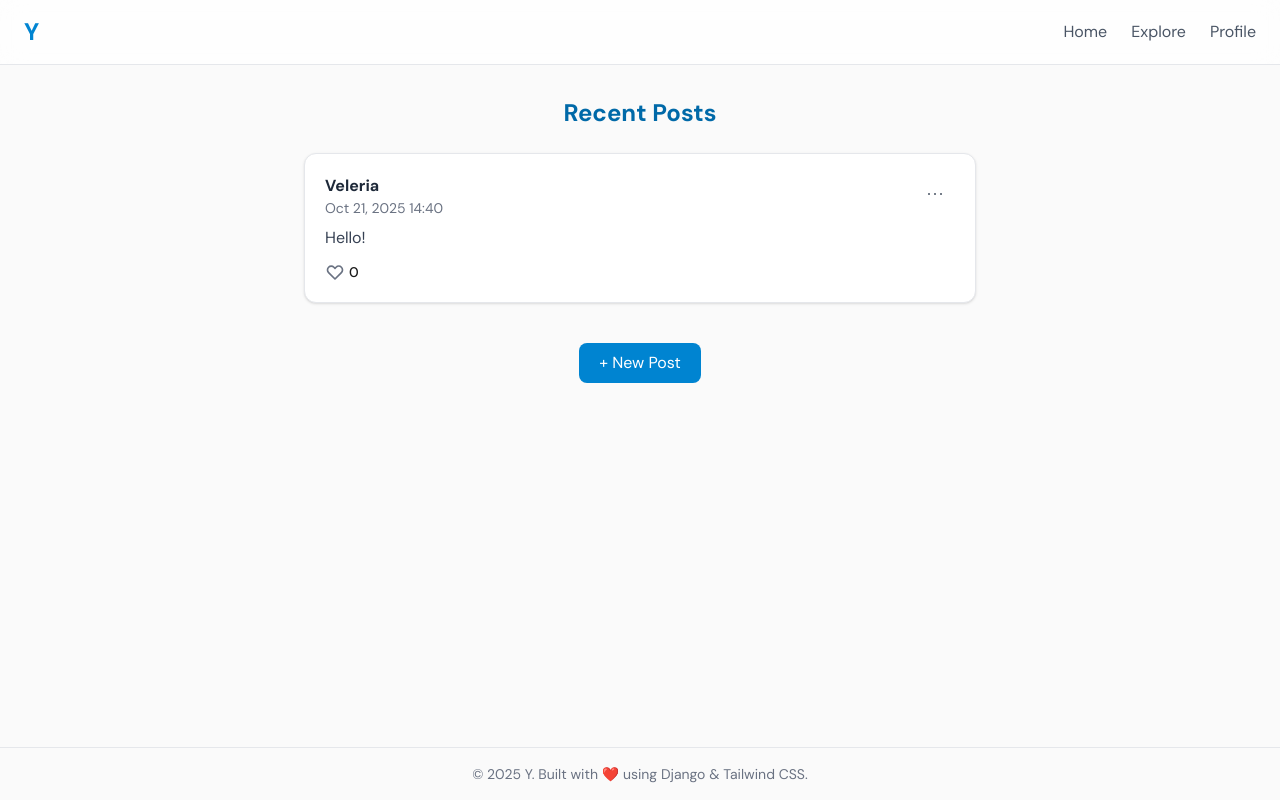
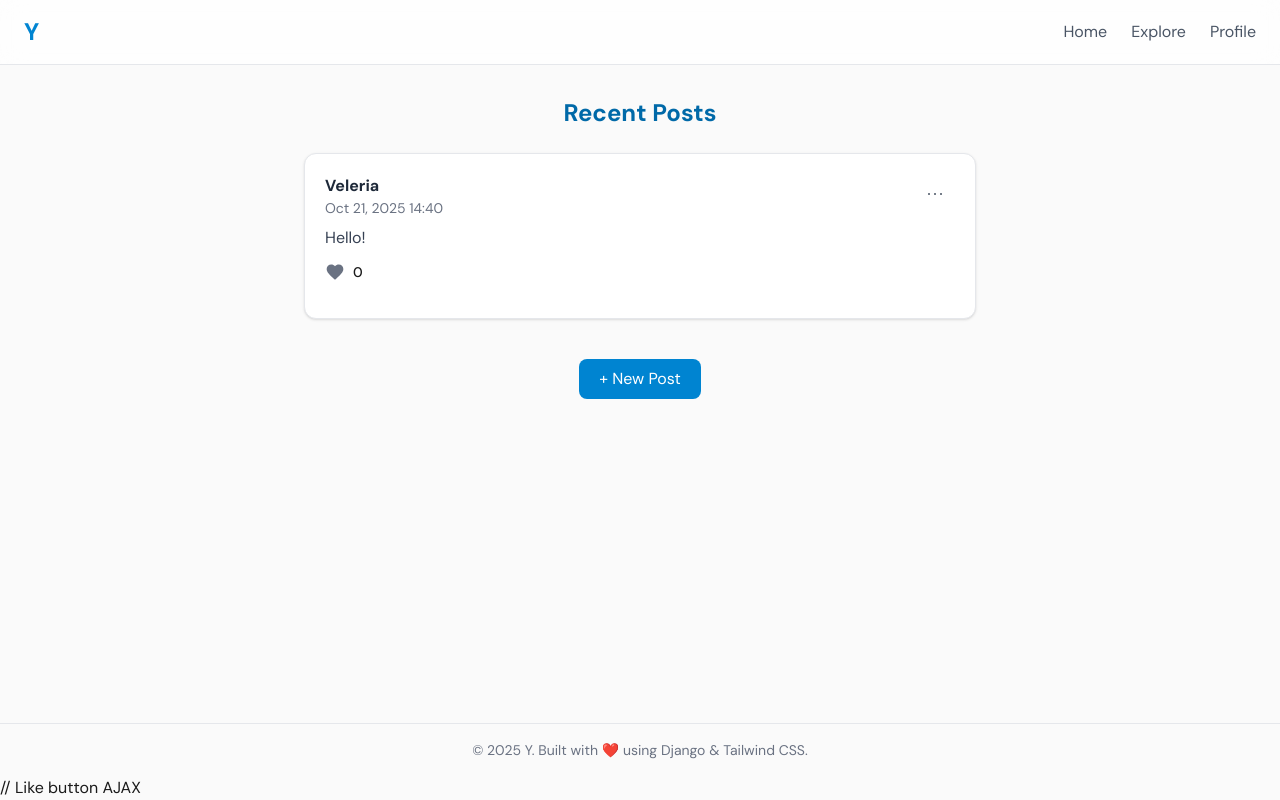
Before and after one commit to arkia09/Y-The-Social-App, a Django app: page /posts/ in a window 1280 px wide. Run offline with Django 5.2, Linux system fonts and the light colour scheme; data comes from the database, SQL or seed files in the repository; both versions use the stored data as it was after the commit; data that the repository does not hold is empty; some libraries are stand-ins or nearby versions.

Commit message:
likes feature

```diff
--- a/core/models.py
+++ b/core/models.py
@@ -9,5 +9,10 @@
     updated_at = models.DateTimeField(auto_now_add=True)
     likes = models.ManyToManyField(User, related_name="liked_post", blank=True)
 
+#Keeping track of number of likes
+
+    def number_of_likes(self):
+        return self.likes.count()
+
     def __str__(self):
         return f'{self.user.username} - {self.text[:10]}'
--- a/core/templates/post_list.html
+++ b/core/templates/post_list.html
@@ -3,30 +3,39 @@
 
 {% block content %}
 <div class="max-w-2xl mx-auto">
-  <h2 class="text-2xl font-semibold text-sky-700 mb-6 text-center">Recent Posts</h2>
+
+  <h2 class="text-2xl font-semibold text-sky-700 mb-6 text-center">
+    Recent Posts
+  </h2>
 
   {% if posts %}
   <div class="space-y-6">
     {% for post in posts %}
     <div class="bg-white rounded-xl shadow-sm border border-gray-200 hover:shadow-md transition p-5">
+
+      <!-- Post Header -->
       <div class="flex items-start justify-between relative mb-2">
         <div>
           <h3 class="font-semibold text-gray-800">{{ post.user.username }}</h3>
           <p class="text-sm text-gray-500">{{ post.created_at|date:"M d, Y H:i" }}</p>
         </div>
 
+        <!-- Dropdown Menu -->
         <div class="relative inline-block text-left">
-              <button id="menu-button-{{ post.id }}" onclick="toggleDropdown({{ post.id }})"
-                class="p-2 rounded-full hover:bg-gray-100 focus:outline-none">
-                <svg xmlns="http://www.w3.org/2000/svg" class="w-6 h-6 text-gray-600" fill="none" viewBox="0 0 24 24"
-                  stroke="currentColor">
-                  <path stroke-linecap="round" stroke-linejoin="round" stroke-width="2"
-                    d="M6 12h.01M12 12h.01M18 12h.01" />
+          <button
+            id="menu-button-{{ post.id }}"
+            onclick="toggleDropdown({{ post.id }})"
+            class="p-2 rounded-full hover:bg-gray-100 focus:outline-none"
+          >
+            <svg xmlns="http://www.w3.org/2000/svg" class="w-6 h-6 text-gray-600" fill="none" viewBox="0 0 24 24" stroke="currentColor">
+              <path stroke-linecap="round" stroke-linejoin="round" stroke-width="2" d="M6 12h.01M12 12h.01M18 12h.01"/>
             </svg>
           </button>
 
-              <div id="dropdown-menu-{{ post.id }}"
-                class="hidden absolute right-0 mt-2 w-40 bg-white border border-gray-200 rounded-lg shadow-lg py-2 z-20">
+          <div
+            id="dropdown-menu-{{ post.id }}"
+            class="hidden absolute right-0 mt-2 w-40 bg-white border border-gray-200 rounded-lg shadow-lg py-2 z-20"
+          >
             <a href="{% url 'post_edit' post.id %}" class="block px-4 py-2 text-sm text-gray-700 hover:bg-gray-100">Edit</a>
             <a href="{% url 'post_delete' post.id %}" class="block px-4 py-2 text-sm text-red-700 hover:bg-gray-100">Delete</a>
             <a href="#" class="block px-4 py-2 text-sm text-gray-700 hover:bg-gray-100">Share</a>
@@ -34,38 +43,39 @@
         </div>
       </div>
 
+      <!-- Post Content -->
       <p class="text-gray-700 whitespace-pre-line mb-3">{{ post.text }}</p>
 
       {% if post.images %}
-            <div class="rounded-lg overflow-hidden border border-gray-100">
-              <img src="{{ post.images.url }}" alt="Post Image" class="w-full object-cover">
-            </div><br>
+      <div class="rounded-lg overflow-hidden border border-gray-100 mb-3">
+        <img src="{{ post.images.url }}" alt="Post Image" class="w-full object-cover"/>
+      </div>
       {% endif %}
-          <form method='POST' action="{% url 'toggle_likes' post.id %}">
+
+      <!-- Like Button -->
+      <form method="POST" class="mb-4">
         {% csrf_token %}
-            <div id="like-btn-{{ post.id }}">
+        <div class="flex items-center space-x-2">
           <button
-                    hx-post="{% url 'toggle_likes' post.id %}"
-                    hx-target="#like-btn-{{ post.id }}"
-                    hx-swap="outerHTML"
-                    class="flex items-center space-x-1">
-                    <svg xmlns="http://www.w3.org/2000/svg" class="w-5 h-5 {% if user in post.likes.all %}text-red-600 fill-current{% else %}text-gray-500{% endif %}" fill="none" viewBox="0 0 24 24" stroke="currentColor">
-                        <path stroke-linecap="round" stroke-linejoin="round" stroke-width="2"
-                              d="M4.318 6.318a4.5 4.5 0 000 6.364L12 20.364
-                                l7.682-7.682a4.5 4.5 0 00-6.364-6.364L12 7.636
-                                l-1.318-1.318a4.5 4.5 0 00-6.364 0z"/>
-                    </svg>
-                    <span id="like-count-{{ post.id }}" class="text-sm font-medium">{{ post.likes.count }}</span>
+            type="button"
+            class="like-btn flex items-center space-x-2"
+            data-post-id="{{ post.id }}"
+          >
+            <div class="heart-icon w-5 h-5 {% if user in post.likes.all %}text-red-600{% else %}text-gray-500{% endif %}">
+              {% include "icons/heart.svg" %}
+            </div>
+            <span class="likes-count text-sm font-medium">{{ post.likes.count }}</span>
           </button>
         </div>
+      </form>
 
-          </form>
     </div>
     {% endfor %}
   </div>
   {% else %}
   <p class="text-center text-gray-500">
-      No posts yet. <a href="{% url 'post_create' %}" class="text-sky-600 hover:underline">Create one?</a>
+    No posts yet.
+    <a href="{% url 'post_create' %}" class="text-sky-600 hover:underline">Create one?</a>
   </p>
   {% endif %}
 
@@ -74,24 +84,67 @@
       + New Post
     </a>
   </div>
+
 </div>
 {% endblock content %}
 
 {% block extra_scripts %}
 <script>
+  // Dropdown toggle
   function toggleDropdown(postId) {
     const menu = document.getElementById(`dropdown-menu-${postId}`);
-  menu.classList.toggle('hidden');
+    menu.classList.toggle("hidden");
   }
 
-document.addEventListener('click', function(event) {
+  document.addEventListener("click", function(event) {
     document.querySelectorAll('[id^="dropdown-menu-"]').forEach(menu => {
-    const buttonId = menu.id.replace('dropdown-menu-', 'menu-button-');
+      const buttonId = menu.id.replace("dropdown-menu-", "menu-button-");
       const button = document.getElementById(buttonId);
       if (!button.contains(event.target) && !menu.contains(event.target)) {
-      menu.classList.add('hidden');
+        menu.classList.add("hidden");
       }
     });
   });
 </script>
+  // Like button AJAX
+  <script>
+  // Like button AJAX
+  document.querySelectorAll('.like-btn').forEach(btn => {
+    btn.addEventListener('click', function() {
+      const postId = this.dataset.postId;
+      const heart = this.querySelector('.heart-icon');
+      const countSpan = this.querySelector('.likes-count');
+
+      // Safely grab CSRF token from the page
+      const csrfInput = document.querySelector('[name=csrfmiddlewaretoken]');
+      if (!csrfInput) {
+        console.error('CSRF token not found in DOM!');
+        return;
+      }
+      const csrftoken = csrfInput.value;
+
+      fetch(`/posts/${postId}/like/`, {
+        method: 'POST',
+        headers: {
+          'X-CSRFToken': csrftoken,
+          'Accept': 'application/json'
+        }
+      })
+      .then(res => res.json())
+      .then(data => {
+        console.log('Server response:', data); // debug
+        if (!data || !('likes_count' in data)) {
+          console.error('Invalid response from server');
+          return;
+        }
+
+        // Update count and heart
+        countSpan.textContent = data.likes_count;
+        heart.classList.toggle('text-red-600', data.liked);
+        heart.classList.toggle('text-gray-500', !data.liked);
+      })
+      .catch(err => console.error('AJAX error:', err));
+    });
+  });
+</script>
 {% endblock extra_scripts %}
--- a/core/urls.py
+++ b/core/urls.py
@@ -7,5 +7,5 @@
     path("create/", views.post_create, name="post_create"),
     path("post/<int:post_id>/delete/", views.post_delete, name="post_delete"),
     path("post/<int:post_id>/edit/", views.post_edit, name="post_edit"),
-    path("post/<int:post_id>/likes/", views.toggle_likes, name="toggle_likes"),
+    path('<int:post_id>/like/', views.toggle_likes, name='toggle_likes'),
 ]
--- a/core/views.py
+++ b/core/views.py
@@ -3,8 +3,10 @@
 from .forms import PostForm
 from django.shortcuts import get_object_or_404, redirect
 from django.contrib.auth.decorators import login_required
-from django.http import HttpResponse
+from django.http import JsonResponse
+from django.urls import reverse
 # Create your views here.
+
 
 
 def home(request):
@@ -64,27 +66,11 @@
 
 @login_required
 def toggle_likes(request, post_id):
-    post = get_object_or_404(Post, id=  post_id)
+    post = Post.objects.get(id=post_id)
     if request.user in post.likes.all():
         post.likes.remove(request.user)
-        liked= False
+        liked = False
     else:
         post.likes.add(request.user)
-        liked=True
-    return HttpResponse(f"""
-    <button
-        hx-post="/post/{post.id}/like/htmx/"
-        hx-target="#like-btn-{post.id}"
-        hx-swap="outerHTML"
-        class="flex items-center space-x-1">
-
-        <svg xmlns="http://www.w3.org/2000/svg" class="w-5 h-5 {'text-red-600 fill-current' if liked else 'text-gray-500'}" fill="none" viewBox="0 0 24 24" stroke="currentColor">
-            <path stroke-linecap="round" stroke-linejoin="round" stroke-width="2"
-                  d="M4.318 6.318a4.5 4.5 0 000 6.364L12 20.364
-                     l7.682-7.682a4.5 4.5 0 00-6.364-6.364L12 7.636
-                     l-1.318-1.318a4.5 4.5 0 00-6.364 0z"/>
-        </svg>
-        <span id="like-count-{post.id}" class="text-sm font-medium">{post.likes.count}</span>
-    </button>
-    """
-    )
+        liked = True
+    return JsonResponse({'liked': liked, 'likes_count': post.likes.count()})
--- a/theme/static/css/dist/styles.css
+++ b/theme/static/css/dist/styles.css
@@ -7,6 +7,8 @@
       "Segoe UI Emoji", "Segoe UI Symbol", "Noto Color Emoji";
     --font-mono: ui-monospace, SFMono-Regular, Menlo, Monaco, Consolas, "Liberation Mono",
       "Courier New", monospace;
+    --color-red-500: oklch(63.7% 0.237 25.331);
+    --color-red-600: oklch(57.7% 0.245 27.325);
     --color-red-700: oklch(50.5% 0.213 27.518);
     --color-sky-50: oklch(97.7% 0.013 236.62);
     --color-sky-100: oklch(95.1% 0.026 236.824);
@@ -255,6 +257,9 @@
   .mb-3 {
     margin-bottom: calc(var(--spacing) * 3);
   }
+  .mb-4 {
+    margin-bottom: calc(var(--spacing) * 4);
+  }
   .mb-5 {
     margin-bottom: calc(var(--spacing) * 5);
   }
@@ -334,10 +339,10 @@
     margin-block-start: calc(calc(var(--spacing) * 6) * var(--tw-space-y-reverse));
     margin-block-end: calc(calc(var(--spacing) * 6) * calc(1 - var(--tw-space-y-reverse)));
   }
-  :where(.space-x-1 > :not(:last-child)) {
+  :where(.space-x-2 > :not(:last-child)) {
     --tw-space-x-reverse: 0;
-    margin-inline-start: calc(calc(var(--spacing) * 1) * var(--tw-space-x-reverse));
-    margin-inline-end: calc(calc(var(--spacing) * 1) * calc(1 - var(--tw-space-x-reverse)));
+    margin-inline-start: calc(calc(var(--spacing) * 2) * var(--tw-space-x-reverse));
+    margin-inline-end: calc(calc(var(--spacing) * 2) * calc(1 - var(--tw-space-x-reverse)));
   }
   :where(.space-x-6 > :not(:last-child)) {
     --tw-space-x-reverse: 0;
@@ -487,6 +492,12 @@
   .text-gray-800 {
     color: var(--color-gray-800);
   }
+  .text-red-500 {
+    color: var(--color-red-500);
+  }
+  .text-red-600 {
+    color: var(--color-red-600);
+  }
   .text-red-700 {
     color: var(--color-red-700);
   }
@@ -539,11 +550,6 @@
   @media (hover: hover) {
     .hover\:text-sky-600:hover {
       color: var(--color-sky-600);
-    }
-  }
-  @media (hover: hover) {
-    .hover\:text-sky-700:hover {
-      color: var(--color-sky-700);
     }
   }
   @media (hover: hover) {
```
Also changed, not shown: core/templates/icons/heart.svg (added), db.sqlite3, media/photos/wp12877859-1366x768-black-wallpapers.jpg (added). Lines whose indentation alone changed are shown as unchanged.
